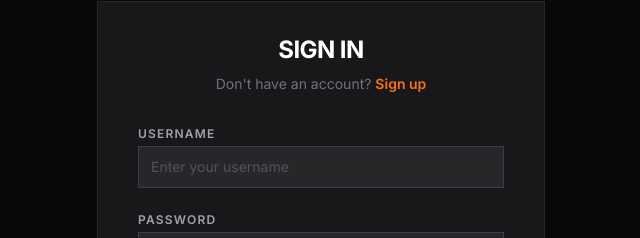
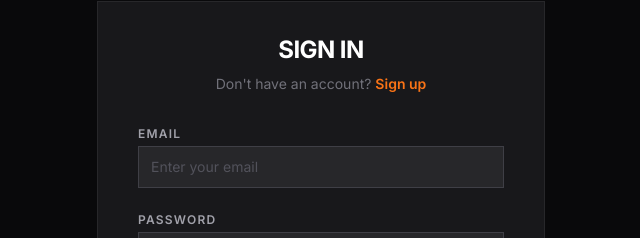
Before and after one commit to Bakir29/art_buddy, a React (Vite) app in the folder frontend/: page /login in a window 1280 px wide. Shown: the part 255-493 px from the top of the page, without its empty margins (319-959 px from the left). Built offline with nearby package versions, Linux system fonts and the light colour scheme; no server answers.

Commit message:
fix: use URLSearchParams for OAuth2 form login and change login field label to Email

```diff
--- a/frontend/src/pages/auth/LoginPage.tsx
+++ b/frontend/src/pages/auth/LoginPage.tsx
@@ -60,19 +60,19 @@ export function LoginPage() {
       <form className="space-y-6" onSubmit={handleSubmit}>
         <div>
           <label htmlFor="username" className="block text-xs font-semibold text-zinc-400 uppercase tracking-widest">
-            Username
+            Email
           </label>
           <div className="mt-1">
             <input
               id="username"
               name="username"
-              type="text"
+              type="email"
               required
               autoComplete="email"
               value={formData.username}
               onChange={handleChange}
               className="appearance-none block w-full px-3 py-2.5 border border-zinc-700 bg-zinc-800 text-white placeholder-zinc-600 focus:outline-none focus:ring-1 focus:ring-orange-500 focus:border-orange-500 text-sm"
-              placeholder="Enter your username"
+              placeholder="Enter your email"
             />
           </div>
         </div>
--- a/frontend/src/services/api.ts
+++ b/frontend/src/services/api.ts
@@ -62,11 +62,11 @@ export const apiClient = createApiClient();
 // Authentication API
 export const authApi = {
   login: async (credentials: LoginCredentials): Promise<AuthTokens> => {
-    const formData = new FormData();
-    formData.append('username', credentials.email);
-    formData.append('password', credentials.password);
+    const params = new URLSearchParams();
+    params.append('username', credentials.email);
+    params.append('password', credentials.password);
 
-    const response = await apiClient.post('/auth/login', formData, {
+    const response = await apiClient.post('/auth/login', params, {
       headers: {
         'Content-Type': 'application/x-www-form-urlencoded',
       },
```
